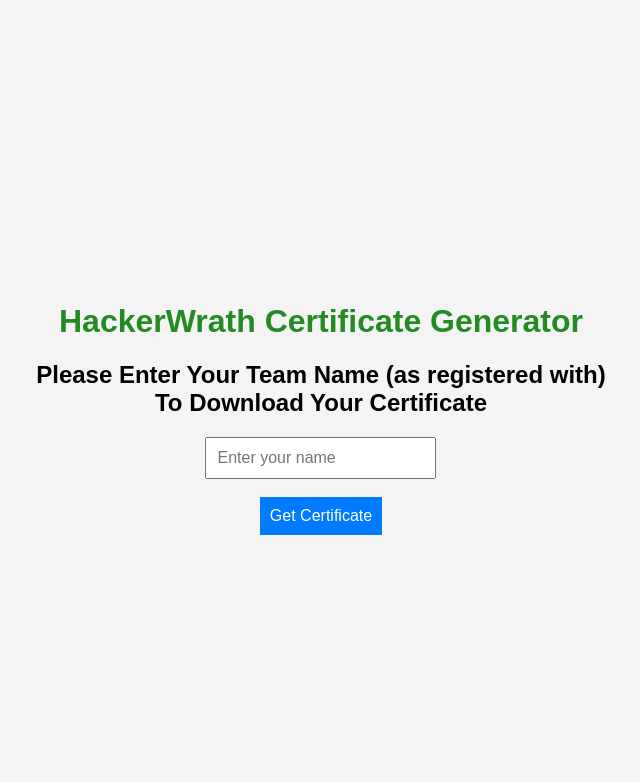
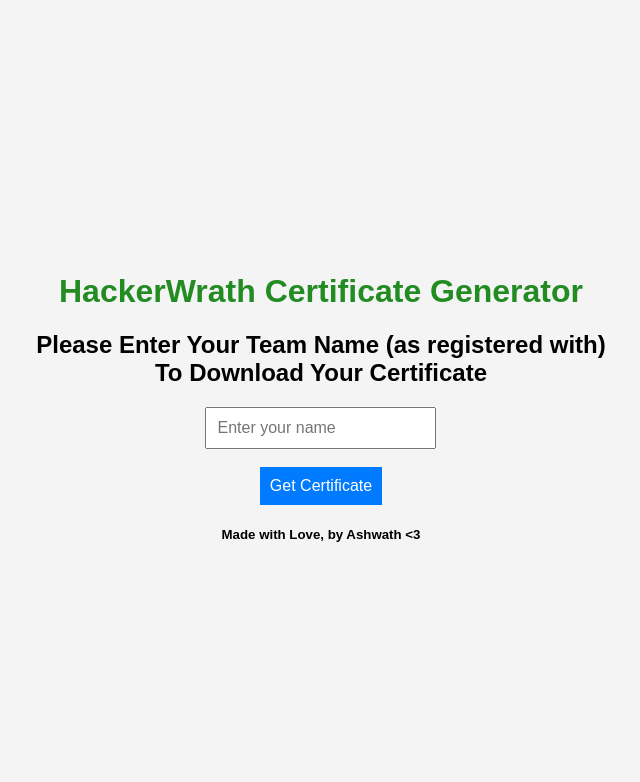
Before and after one commit to ashboi005/certificate-maker-railway, a Flask app: page / in a window 1280 px wide. Shown: the top 782 px of the page, without its empty margins (319-959 px from the left). Run offline with Flask 3, Linux system fonts and the light colour scheme.

Commit message:
gave myself credits lol

```diff
--- a/templates/index.html
+++ b/templates/index.html
@@ -43,6 +43,7 @@
             <br><br>
             <input type="submit" value="Get Certificate">
         </form>
+        <h5>Made with Love, by Ashwath <3</h5>
     </div>
 </body>
 </html>
```
